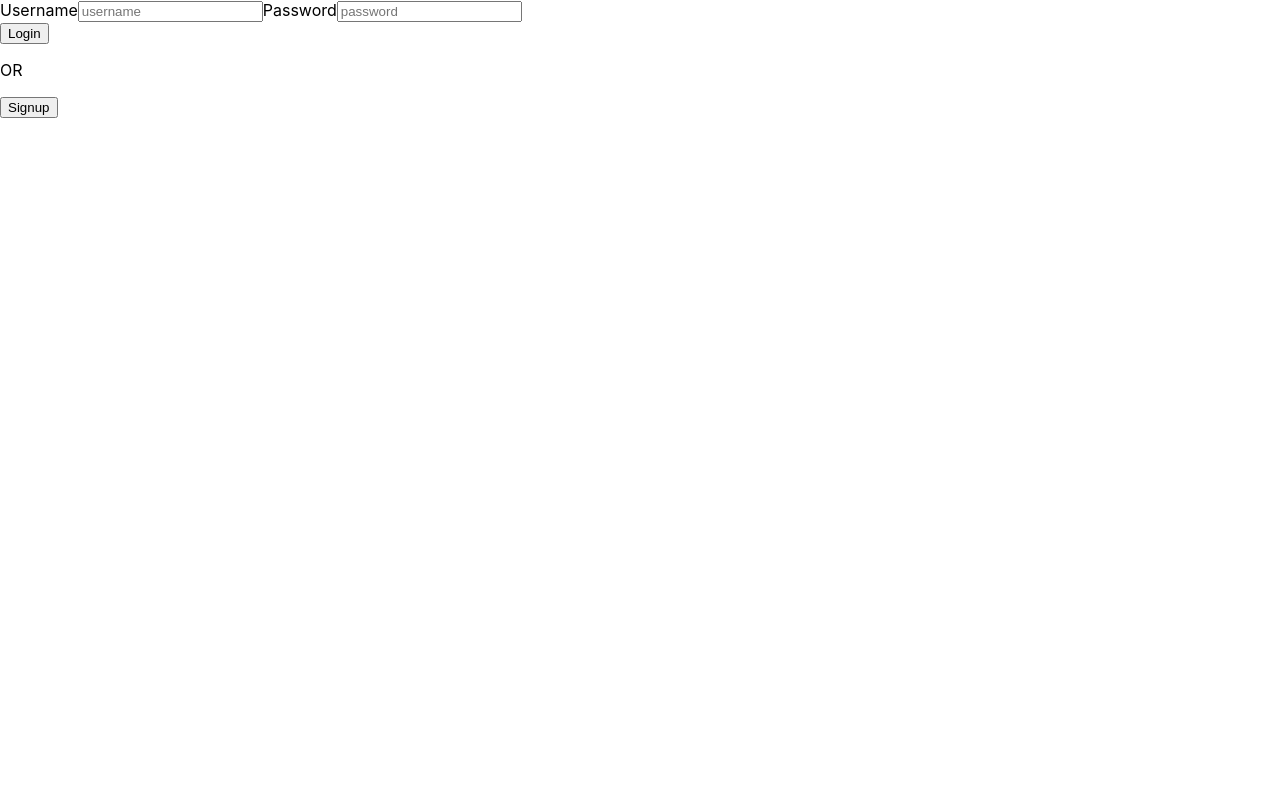
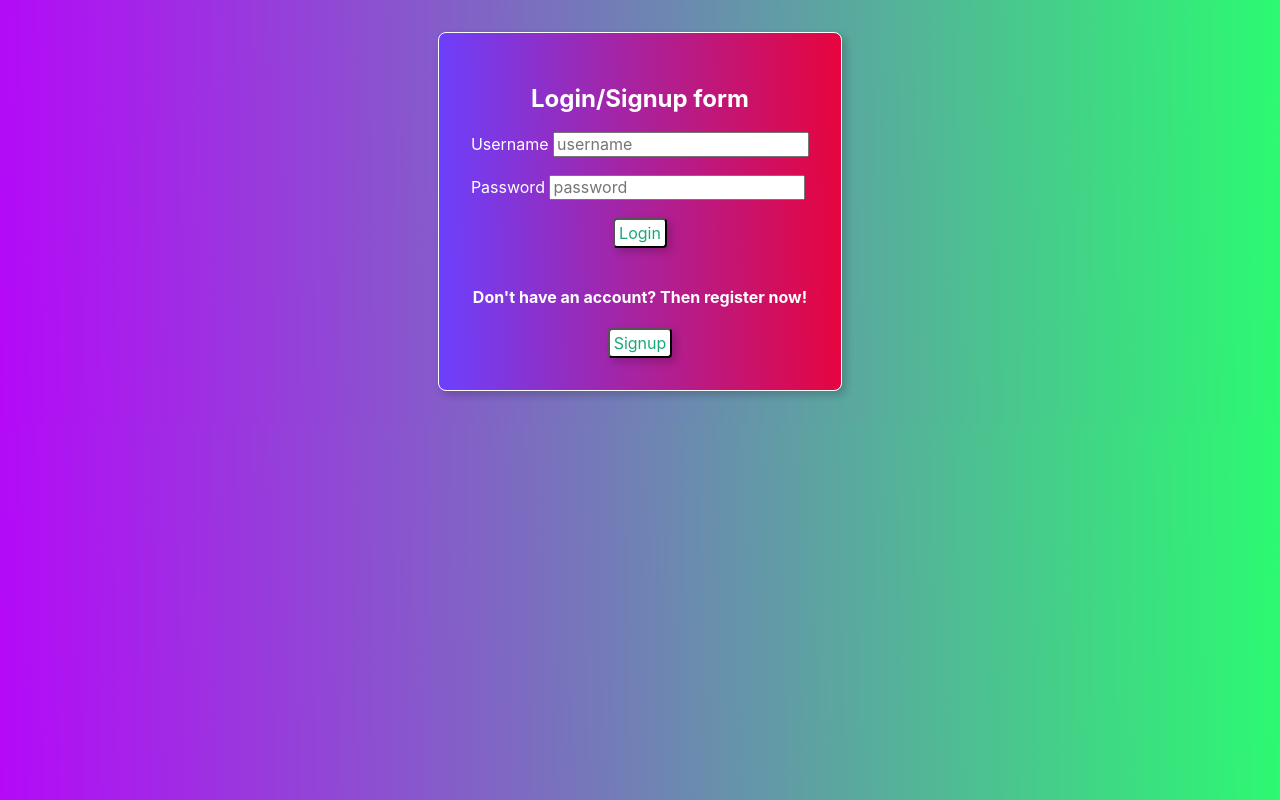
Before and after one commit to sud7535/feed-reader, a React (Create React App) app: page / in a window 1280 px wide. Built offline with nearby package versions, Linux system fonts and the light colour scheme; no server answers; the HTML template or start-up script is replaced by a standard one.

Commit message:
Styled the login/signup page

```diff
--- a/package.json
+++ b/package.json
@@ -14,6 +14,7 @@
     "react-scripts": "4.0.3",
     "rss-parser": "^3.12.0",
     "sqlite3": "^5.0.2",
+    "tachyons": "^4.12.0",
     "web-vitals": "^1.0.1"
   },
   "scripts": {
--- a/src/components/login.js
+++ b/src/components/login.js
@@ -2,6 +2,7 @@ import React, { useState } from 'react';
 import Axios from 'axios';
 import FeedPage from './feedPage';
 import './css/Login.css'
+import 'tachyons'
 
 function LoginScreen() {
   const [userName, setUser] = useState("");
@@ -55,19 +56,35 @@ function LoginScreen() {
   }
 
   return (
-    <div className="login">
+
+    <article className="br3 ba white b--green-10 mv4 w-200 w-500-m w-250-l mw6 center shadow-5">
+
+      <main className="pa4 purple-80">
+        <h2 className="center">Login/Signup form</h2>
         <div className="container">
-        <label htmlFor="uname">Username</label>
+          <label htmlFor="uname">Username </label>
           <input type="text" placeholder={userPlaceHolder} onChange={handleUser}></input>
-        <label htmlFor="pass">Password</label>
+          <br></br>
+          <br></br>
+          <label htmlFor="pass">Password </label>
           <input type="password" placeholder="password" onChange={handlePass}></input>
         </div>
-      <div className="btn">
-        <button type="button" onClick={handleLogin}>Login</button>
-        <p>OR</p>
-        <button type="button" onClick={handleSubmit}>Signup</button>
+        <br></br>
+        <div className="center">
+          <button className="shadow-5 green pa1 bg-white br2" type="button" onClick={handleLogin}>Login</button>
         </div>
+
+        <br></br>
+
+        <h4 className="center">Don't have an account? Then register now!</h4>
+
+        <div className="center">
+          <button className="shadow-5 green pa1 bg-white br2" type="button" onClick={handleSubmit}>Signup</button>
         </div>
+      </main>
+
+
+    </article>
   );
 }
 
--- a/src/index.css
+++ b/src/index.css
@@ -5,9 +5,29 @@ body {
     sans-serif;
   -webkit-font-smoothing: antialiased;
   -moz-osx-font-smoothing: grayscale;
+  display: flex;
+  justify-content: center;
+  background: linear-gradient(89deg, rgb(180, 9, 248) 0%, rgb(44, 250, 113) 100%);
+
 }
 
 code {
   font-family: source-code-pro, Menlo, Monaco, Consolas, 'Courier New',
     monospace;
 }
+
+.center {
+  display: flex;
+  justify-content: center;
+  align-items: center;
+  align-content: center;
+}
+
+article {
+  background: linear-gradient(89deg, rgb(108, 64, 253) 0%, rgb(231, 4, 61) 100%);
+
+}
+
+button:hover {
+  font-size: 130%;
+}
```
Also changed, not shown: 1 other file (tests, documents, lock files or other folders). Lines whose indentation alone changed are shown as unchanged.
